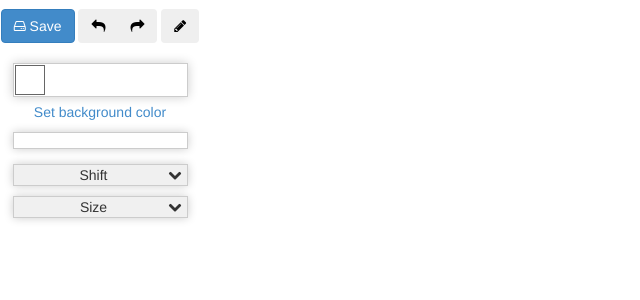
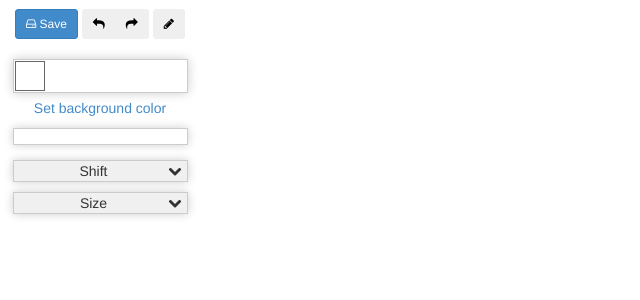
Before and after one commit to vladalexeev/grid-paint, a Django app: template grid-paint/templates/painter.html in a window 1280 px wide. Shown: the part 51-351 px from the top of the page, without its empty margins (0-640 px from the left). Run offline with Django 3.2, Linux system fonts and the light colour scheme; the template is opened without the code that fills it, so the values that code supplies are empty; some libraries are stand-ins or nearby versions.

Commit message:
Page "New image" is adopted to Bootstrap 3.

```diff
--- a/grid-paint/templates/painter.html
+++ b/grid-paint/templates/painter.html
@@ -25,17 +25,16 @@
 {% block content_full %}
 
 <script src="/js/jquery.minicolors.js"></script>
-<script src="/tagmanager/bootstrap-tagmanager.js"></script>
 
 <div class="row-fluid">
 	<div class="painter-toolbar-full text-center">
 		<div style="margin-bottom:10px;">
-			<button id="btn-save" class="btn btn-small btn-primary" type="button" title="Save image"><i class="icon icon-hdd icon-white"></i> Save</button>
+			<button id="btn-save" class="btn btn-sm btn-primary" type="button" title="Save image"><i class="icon icon-hdd icon-white"></i> Save</button>
 			<div class="btn-group">
-				<button id="btn-undo" class="btn btn-small" type="button" title="Undo"><i class="icon icon-reply"></i></button>
-				<button id="btn-redo" class="btn btn-small" type="button" title="Redo"><i class="icon icon-share-alt"></i></button>
+				<button id="btn-undo" class="btn btn-sm" type="button" title="Undo"><i class="icon icon-reply"></i></button>
+				<button id="btn-redo" class="btn btn-sm" type="button" title="Redo"><i class="icon icon-share-alt"></i></button>
 			</div>
-			<button id="btn-pick-color" class="btn btn-small" type="button" data-toggle="button" title="Pick color"><i class="icon icon-pencil"></i></button>
+			<button id="btn-pick-color" class="btn btn-sm" type="button" data-toggle="button" title="Pick color"><i class="icon icon-pencil"></i></button>
 		</div>
 		<div id="color-selection" >
 			<div id="color-picker"></div>
@@ -58,15 +57,15 @@
 			</div>
 			<div id="shift-toolbar-content" style="display:none">
 				<div class="painter-toolbar-container text-center">
-					<button id="btn-shift-up" class="btn btn-small" type="button" title="Shift up"><i class="icon icon-arrow-up"></i></button>
+					<button id="btn-shift-up" class="btn btn-sm" type="button" title="Shift up"><i class="icon icon-arrow-up"></i></button>
 				</div>
 				<div class="painter-toolbar-container text-center">
-					<button id="btn-shift-left" class="btn btn-small" type="button" title="Shift left"><i class="icon icon-arrow-left"></i></button>
+					<button id="btn-shift-left" class="btn btn-sm" type="button" title="Shift left"><i class="icon icon-arrow-left"></i></button>
 					<span>&nbsp;&nbsp;&nbsp;&nbsp;</span>
-					<button id="btn-shift-right" class="btn btn-small" type="button" title="Shift right"><i class="icon icon-arrow-right"></i></button>
+					<button id="btn-shift-right" class="btn btn-sm" type="button" title="Shift right"><i class="icon icon-arrow-right"></i></button>
 				</div>
 				<div class="painter-toolbar-container text-center">
-					<button id="btn-shift-down" class="btn btn-small" type="button" title="Shift down"><i class="icon icon-arrow-down"></i></button>
+					<button id="btn-shift-down" class="btn btn-sm" type="button" title="Shift down"><i class="icon icon-arrow-down"></i></button>
 				</div>
 			</div>
 		</div>
@@ -88,7 +87,7 @@
 					<input type="number" id="toolbar-cell-size" />
 				</div>
 				<div class="painter-toolbar-form">
-					<button type="button" id="btn-apply-workspace-size" class="btn btn-primary">Apply</button>
+					<button type="button" id="btn-apply-workspace-size" class="btn btn-sm btn-primary">Apply</button>
 				</div>
 			</div>
 		</div>
@@ -96,7 +95,7 @@
 		<div id="test"></div>
 	</div>
 
-	<div class="span12" style="margin-left:0 !important;">
+	<div style="margin-left:0 !important;">
 		<div id="canvas-wrapper" class="painter-canvas-wrapper">
 			<div id="canvas"></div>
 		</div>
@@ -169,7 +168,7 @@ var redoStack=[];
 
 //
 function adjustCanvasWrapper() {
-	$("#canvas-wrapper").height($(window).height()-50);
+	$("#canvas-wrapper").height($(window).height()-60);
 }
 
 function paintShapeToolButton(shapeName) {
@@ -514,7 +513,7 @@ $(function() {
 		function() {
 			if ($("#modal_artwork_tags").val()) {
 				// move current edited tag to tags manager
-				$("#modal_artwork_tags").tagsManager("pushTag",$("#modal_artwork_tags").val());
+				//$("#modal_artwork_tags").tagsManager("pushTag",$("#modal_artwork_tags").val());
 				$("#modal_artwork_tags").val("");
 			}
 
@@ -539,17 +538,13 @@ $(function() {
 
 	$("#modal_artwork_tags")
 		.typeahead({
-			source: function(query, process) {
-				$.post("/tag-typeahead", {query:query},
-					function(data) {
-						process(data);
-					}, "json");
-			}
-		})
-		.tagsManager({
+			name: "dataset",
+			remote: "/tag-typeahead?query=%QUERY"
+    	})
+/*		.tagsManager({
 			hiddenTagListId: "modal_artwork_tags_hidden",
 			typeahead: true
-		});
+		});*/
 
 	//Create color palette
 	var paletteHtml="";
```
Also changed, not shown: grid-paint/templates/artwork-details.html (+0 -21 lines), grid-paint/templates/new-image.html (+17 -8 lines).
